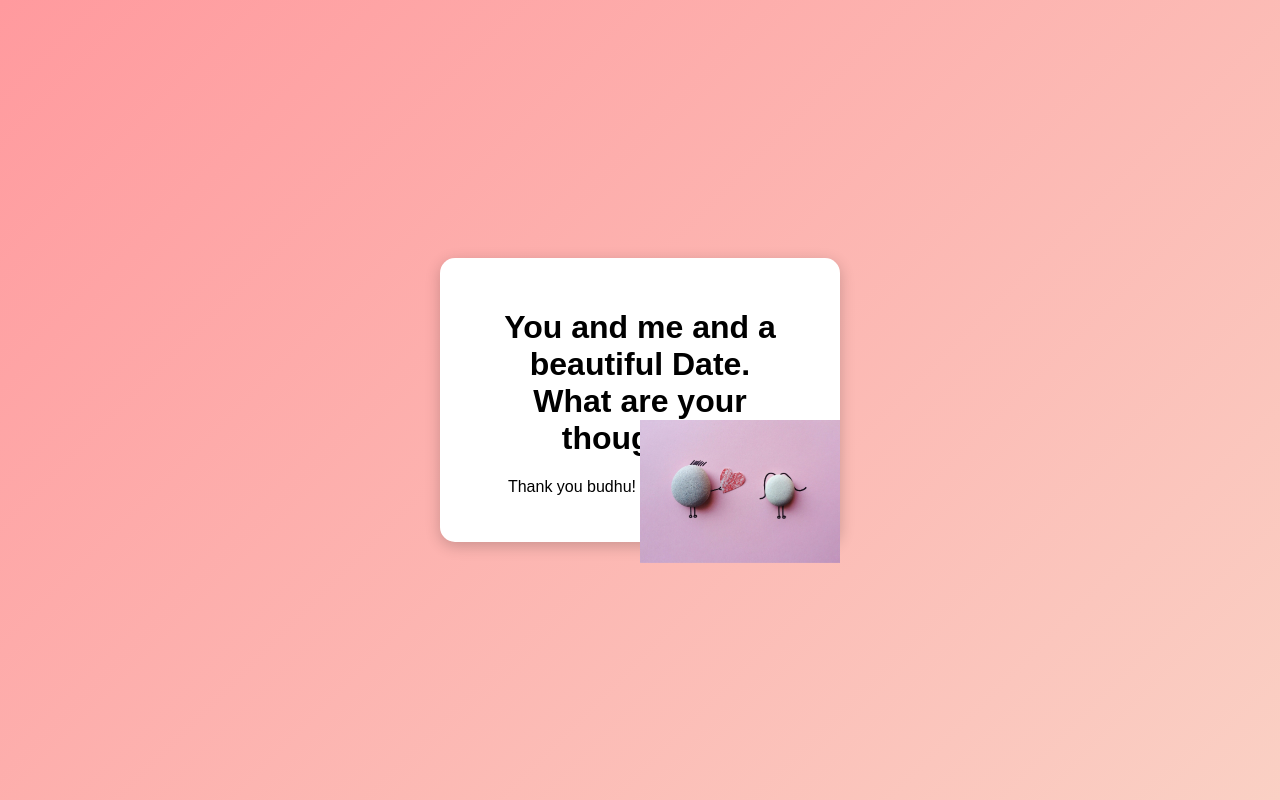
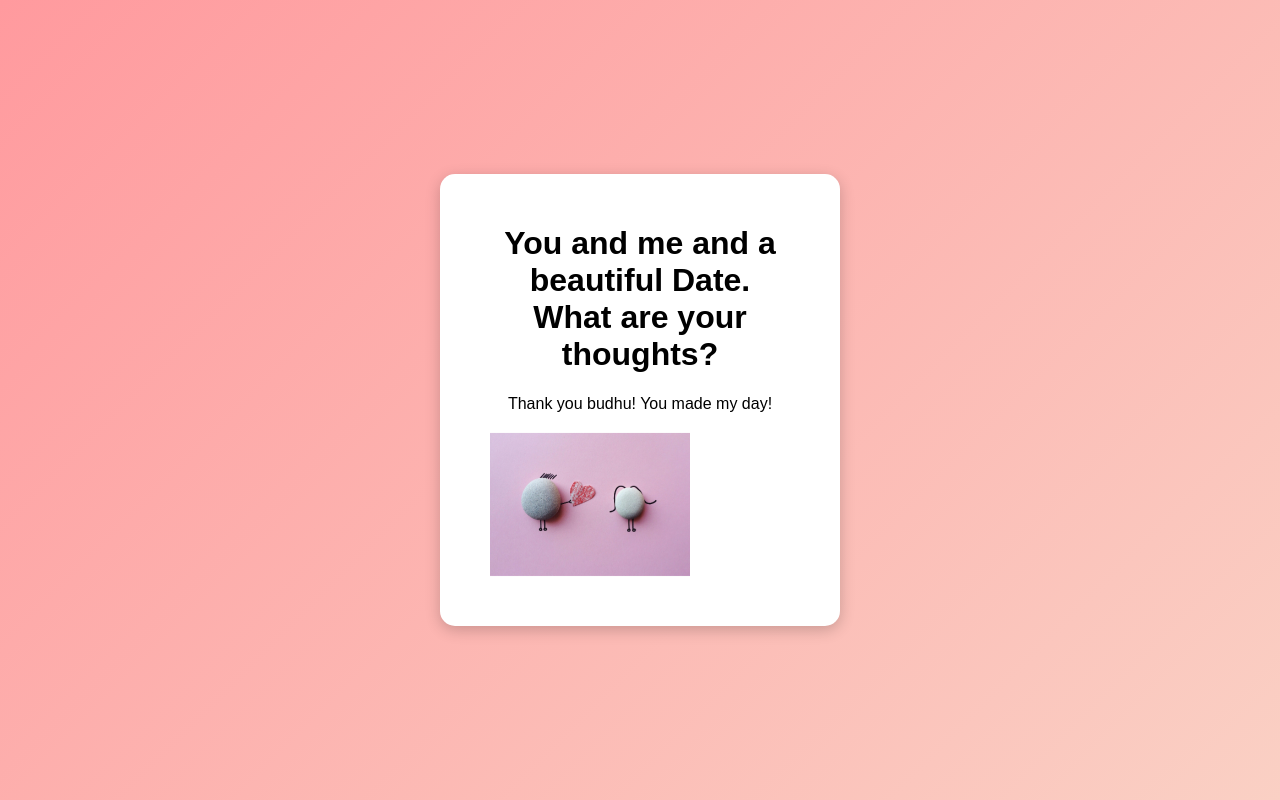
Before and after one commit to jaisingh-pal/proposal, a plain HTML site: page index.html in a window 1280 px wide. Both pictures are taken after a click on the button "Yes😊". Drawn offline with Linux system fonts and the light colour scheme.

Commit message:
Update index.html

```diff
--- a/index.html
+++ b/index.html
@@ -14,7 +14,6 @@
             font-family: Arial, sans-serif;
             background: linear-gradient(135deg, #ff9a9e 0%, #fad0c4 100%);
             margin: 0;
-            position: relative;
         }
 
         /* Card Container */
@@ -25,7 +24,6 @@
             border-radius: 15px;
             box-shadow: 0 4px 15px rgba(0, 0, 0, 0.2);
             max-width: 300px;
-            position: relative;
         }
 
         /* Buttons */
@@ -37,22 +35,19 @@
             border: none;
             border-radius: 50px;
             transition: all 0.3s ease;
-            display: inline-block;
         }
-
         .button:hover {
             transform: scale(1.1);
             box-shadow: 0 4px 10px rgba(0, 0, 0, 0.2);
         }
-
         #yesButton {
             background-color: #4CAF50;
             color: #fff;
         }
-
         #noButton {
             background-color: #f44336;
             color: #fff;
+            position: absolute;
         }
 
         /* Message & Image */
@@ -61,7 +56,6 @@
             margin-top: 20px;
             animation: fadeIn 1s forwards;
         }
-
         img {
             width: 200px;
             max-width: 100%;
@@ -73,14 +67,6 @@
             from { opacity: 0; transform: translateY(-10px); }
             to { opacity: 1; transform: translateY(0); }
         }
-
-        /* Centering the image */
-        .centered-image {
-            position: absolute;
-            top: 50%;
-            left: 50%;
-            transform: translate(-50%, -50%);
-        }
     </style>
 </head>
 <body>
@@ -91,7 +77,7 @@
 
         <!-- Message and Image to show after clicking Yes -->
         <p id="yesMessage">Thank you budhu! You made my day! </p>
-        <img id="thankYouImage" class="centered-image" src="image.jpg" alt="Happy Image" />
+        <img id="thankYouImage" src="image.jpg" alt="Happy Image" />
     </div>
 
     <script>
```
